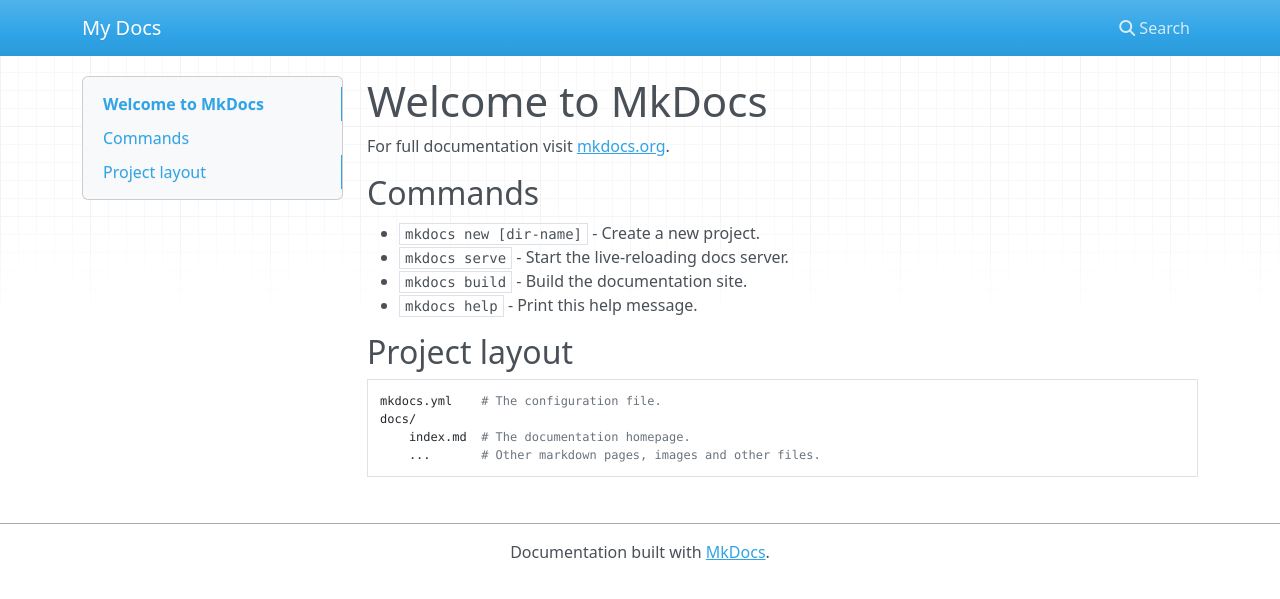
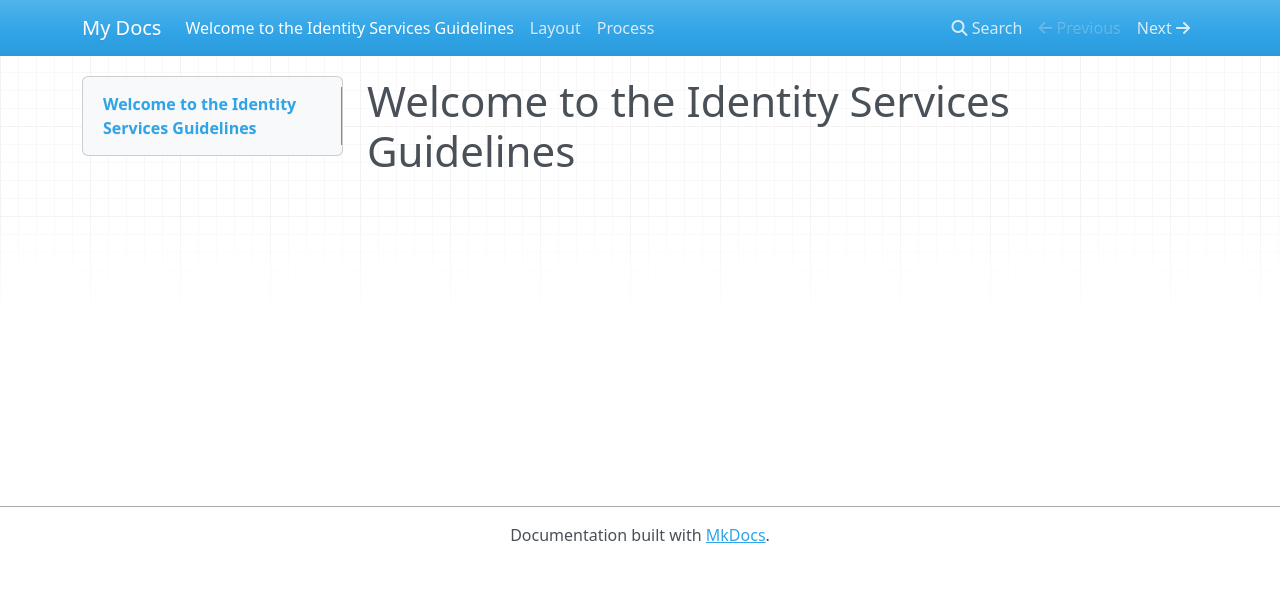
Before and after one commit to mozilla-services/isg, an MkDocs documentation site: the page built from docs/index.md, in a window 1280 px wide. Shown: the top 599 px of the page. Built offline with MkDocs 1.6.1, drawn with Linux system fonts in a browser that asks for light colours; nearby versions of some CDN libraries.

Commit message:
chore: add empty toc files

```diff
--- a/docs/index.md
+++ b/docs/index.md
@@ -1,17 +1 @@
-# Welcome to MkDocs
-
-For full documentation visit [mkdocs.org](http://mkdocs.org).
-
-## Commands
-
-* `mkdocs new [dir-name]` - Create a new project.
-* `mkdocs serve` - Start the live-reloading docs server.
-* `mkdocs build` - Build the documentation site.
-* `mkdocs help` - Print this help message.
-
-## Project layout
-
-    mkdocs.yml    # The configuration file.
-    docs/
-        index.md  # The documentation homepage.
-        ...       # Other markdown pages, images and other files.
+# Welcome to the Identity Services Guidelines
```
Also changed, not shown: docs/layout.md (added), docs/process.md (added).
